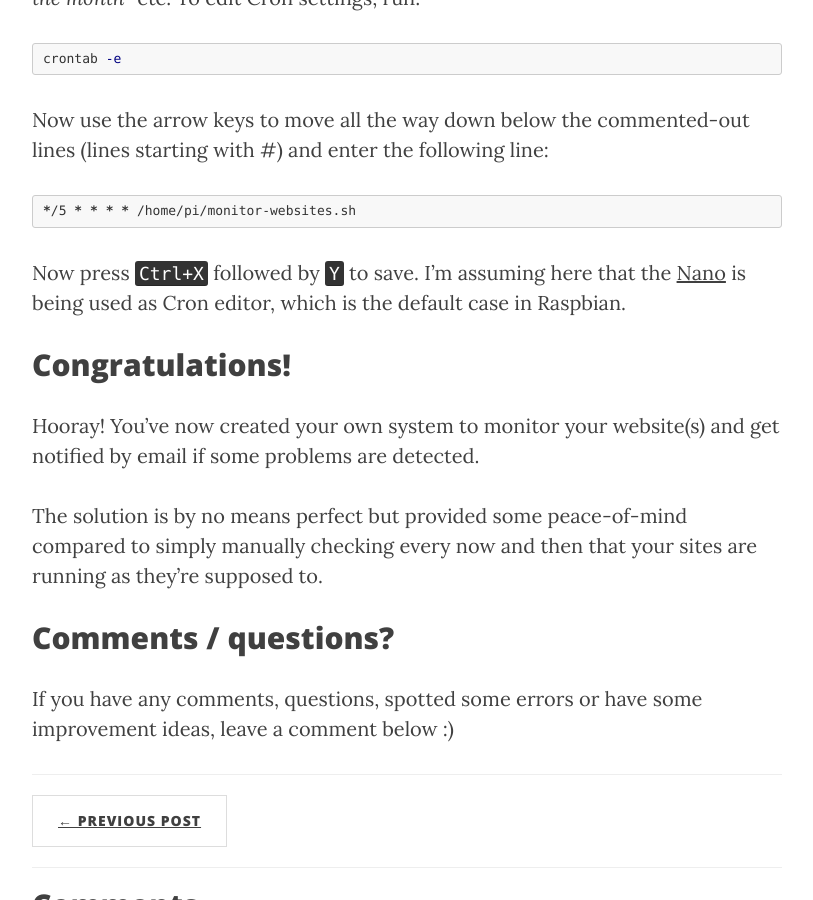
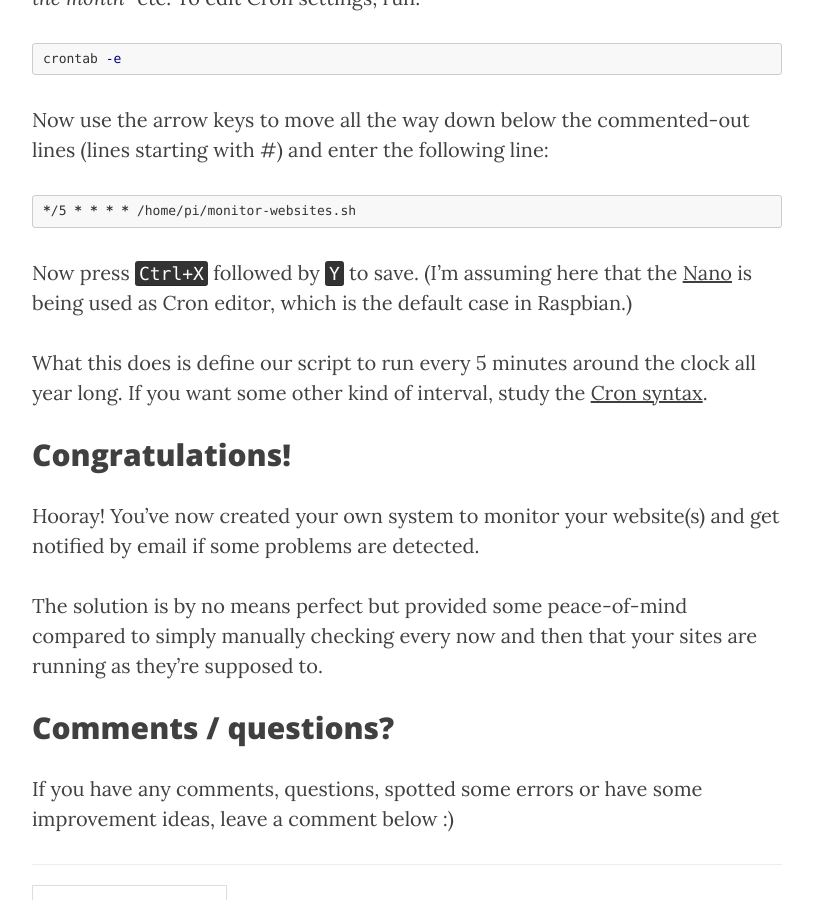
Before and after one commit to jannecederberg/jannecederberg.github.io, a Jekyll site: the page built from _posts/2015-07-22-get-notified-by-email-if-your-website-is-down.md, in a window 1280 px wide and 900 px high, scrolled down 6016 px. Shown: the whole window, without its empty margins (233-1046 px from the left). Built offline with Jekyll 4.4.1, drawn with Linux system fonts in a browser that asks for light colours; nearby versions of some CDN libraries; comment, search, counter and statistics services are not loaded.

Commit message:
Small addition to prev article

```diff
--- a/_posts/2015-07-22-get-notified-by-email-if-your-website-is-down.md
+++ b/_posts/2015-07-22-get-notified-by-email-if-your-website-is-down.md
@@ -202,8 +202,10 @@ Now use the arrow keys to move all the way down below the commented-out lines (l
 */5 * * * * /home/pi/monitor-websites.sh
 {% endhighlight %}
 
-Now press <kbd>Ctrl+X</kbd> followed by <kbd>Y</kbd> to save. I'm assuming here that the [Nano][nano]
-is being used as Cron editor, which is the default case in Raspbian.
+Now press <kbd>Ctrl+X</kbd> followed by <kbd>Y</kbd> to save. (I'm assuming here that the [Nano][nano]
+is being used as Cron editor, which is the default case in Raspbian.)
+
+What this does is define our script to run every 5 minutes around the clock all year long. If you want some other kind of interval, study the [Cron syntax][cron].
 
 ## Congratulations!
 
```
